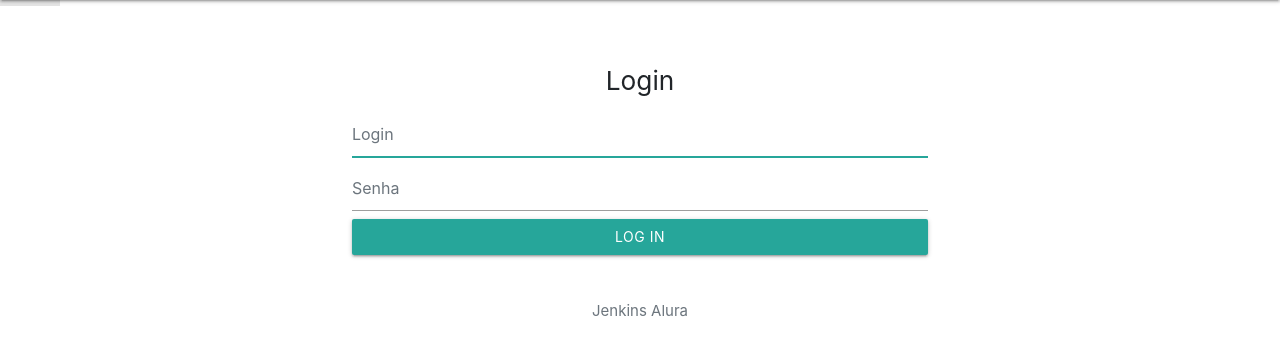
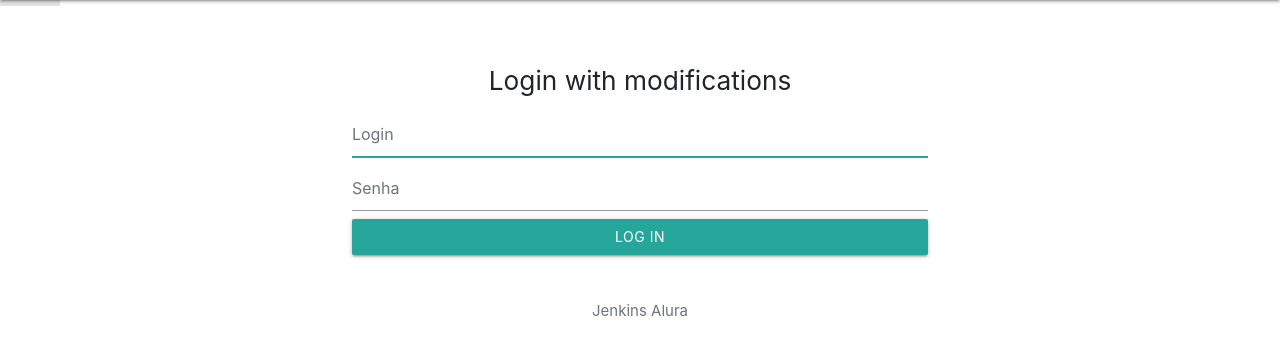
Before and after one commit to rafaelcmotta/alura-jenkins-todo-list, a Django app: page /login/ in a window 1280 px wide. Shown: the part 64-420 px from the top of the page. Run offline with Django 3.2, Linux system fonts and the light colour scheme; some libraries are stand-ins or nearby versions.

Commit message:
alterado html

```diff
--- a/templates/registration/login.html
+++ b/templates/registration/login.html
@@ -15,7 +15,7 @@
     <div class="container text-center">
     <form class="form-signin" method="post">
         {% csrf_token %}
-      <h1 class="h3 mb-3 font-weight-normal">Login</h1>
+      <h1 class="h3 mb-3 font-weight-normal">Login with modifications</h1>
           <div class="{% if form.non_field_errors %}invalid{% endif %} mb-2">
       {% for error in form.non_field_errors %}
         {{ error }}
```
